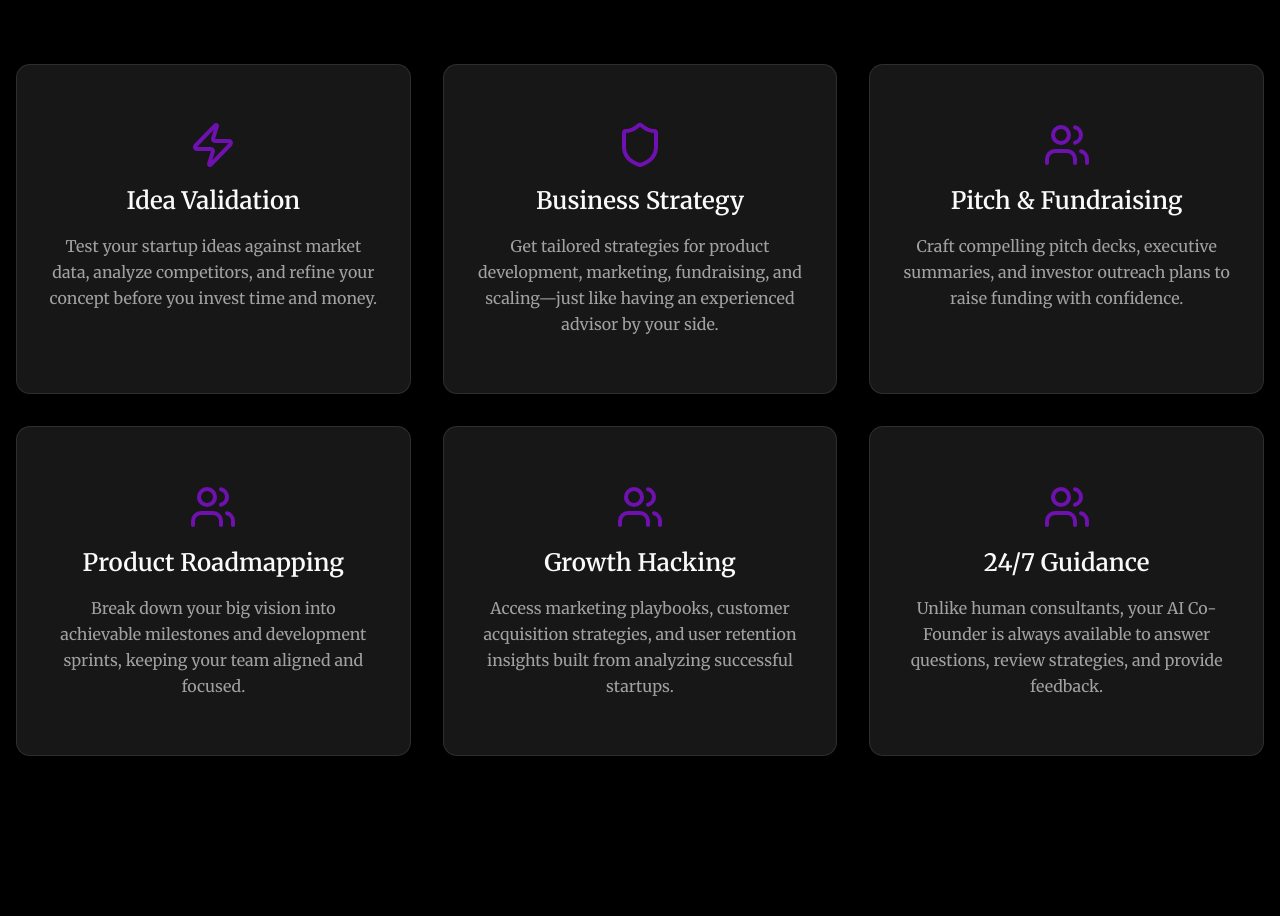
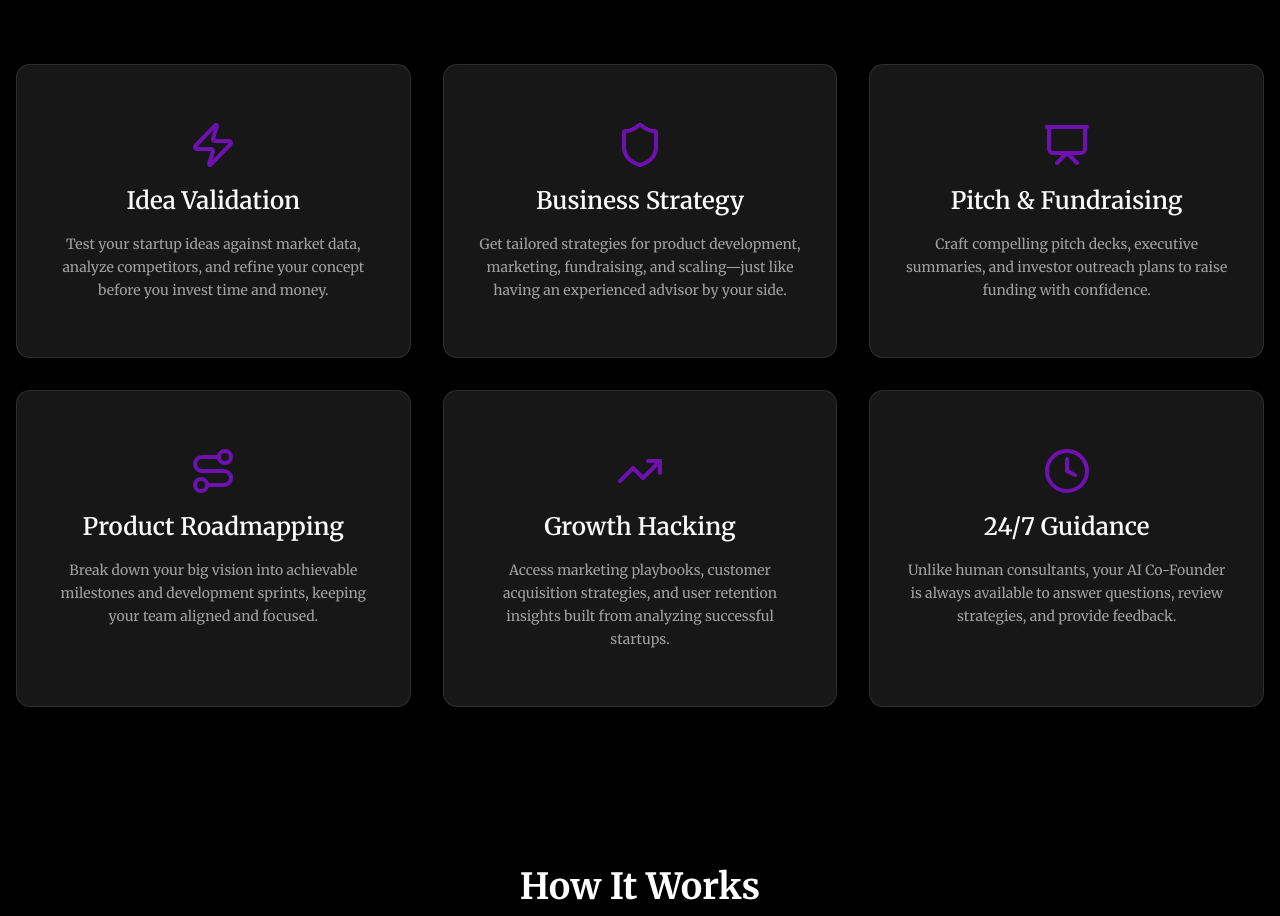
Before and after one commit to khaymanii/FounderIQ, a React (Vite) app: page / in a window 1280 px wide. Shown: the part 1024-1940 px from the top of the page. Built offline with nearby package versions, Linux system fonts and the light colour scheme; no server answers.

Commit message:
feat: update FeatureSection component with new icons and improved descriptions for clarity

```diff
--- a/src/components/FeatureSection.tsx
+++ b/src/components/FeatureSection.tsx
@@ -1,6 +1,12 @@
-import { Shield, Users, Zap } from "lucide-react";
+import {
+  Zap,
+  Shield,
+  Presentation,
+  Route,
+  TrendingUp,
+  Clock,
+} from "lucide-react";
 import { Card, CardContent } from "./ui/card";
-//import { Button } from "./ui/button";
 
 export default function FeatureSection() {
   return (
@@ -16,22 +22,24 @@ export default function FeatureSection() {
       </div>
 
       <div className="grid md:grid-cols-3 gap-8 lg:grid-cols-3">
+        {/* Idea Validation */}
         <Card className="bg-card border-border">
           <CardContent className="p-8 text-center">
             <Zap className="h-12 w-12 text-purple-800 mx-auto mb-4" />
             <h3 className="text-2xl font-semibold mb-4">Idea Validation</h3>
-            <p className="text-muted-foreground leading-relaxed">
+            <p className="text-muted-foreground leading-relaxed text-sm">
               Test your startup ideas against market data, analyze competitors,
               and refine your concept before you invest time and money.
             </p>
           </CardContent>
         </Card>
 
+        {/* Business Strategy */}
         <Card className="bg-card border-border">
           <CardContent className="p-8 text-center">
             <Shield className="h-12 w-12 text-purple-800 mx-auto mb-4" />
             <h3 className="text-2xl font-semibold mb-4">Business Strategy</h3>
-            <p className="text-muted-foreground leading-relaxed">
+            <p className="text-muted-foreground leading-relaxed text-sm">
               Get tailored strategies for product development, marketing,
               fundraising, and scaling—just like having an experienced advisor
               by your side.
@@ -39,43 +47,48 @@ export default function FeatureSection() {
           </CardContent>
         </Card>
 
+        {/* Pitch & Fundraising */}
         <Card className="bg-card border-border">
           <CardContent className="p-8 text-center">
-            <Users className="h-12 w-12 text-purple-800 mx-auto mb-4" />
+            <Presentation className="h-12 w-12 text-purple-800 mx-auto mb-4" />
             <h3 className="text-2xl font-semibold mb-4">Pitch & Fundraising</h3>
-            <p className="text-muted-foreground leading-relaxed">
+            <p className="text-muted-foreground leading-relaxed text-sm">
               Craft compelling pitch decks, executive summaries, and investor
               outreach plans to raise funding with confidence.
             </p>
           </CardContent>
         </Card>
 
+        {/* Product Roadmapping */}
         <Card className="bg-card border-border">
           <CardContent className="p-8 text-center">
-            <Users className="h-12 w-12 text-purple-800 mx-auto mb-4" />
+            <Route className="h-12 w-12 text-purple-800 mx-auto mb-4" />
             <h3 className="text-2xl font-semibold mb-4">Product Roadmapping</h3>
-            <p className="text-muted-foreground leading-relaxed">
+            <p className="text-muted-foreground leading-relaxed text-sm">
               Break down your big vision into achievable milestones and
               development sprints, keeping your team aligned and focused.
             </p>
           </CardContent>
         </Card>
 
+        {/* Growth Hacking */}
         <Card className="bg-card border-border">
           <CardContent className="p-8 text-center">
-            <Users className="h-12 w-12 text-purple-800 mx-auto mb-4" />
+            <TrendingUp className="h-12 w-12 text-purple-800 mx-auto mb-4" />
             <h3 className="text-2xl font-semibold mb-4">Growth Hacking</h3>
-            <p className="text-muted-foreground leading-relaxed">
+            <p className="text-muted-foreground leading-relaxed text-sm">
               Access marketing playbooks, customer acquisition strategies, and
               user retention insights built from analyzing successful startups.
             </p>
           </CardContent>
         </Card>
+
+        {/* 24/7 Guidance */}
         <Card className="bg-card border-border">
           <CardContent className="p-8 text-center">
-            <Users className="h-12 w-12 text-purple-800 mx-auto mb-4" />
+            <Clock className="h-12 w-12 text-purple-800 mx-auto mb-4" />
             <h3 className="text-2xl font-semibold mb-4">24/7 Guidance</h3>
-            <p className="text-muted-foreground leading-relaxed">
+            <p className="text-muted-foreground leading-relaxed text-sm">
               Unlike human consultants, your AI Co-Founder is always available
               to answer questions, review strategies, and provide feedback.
             </p>
```
